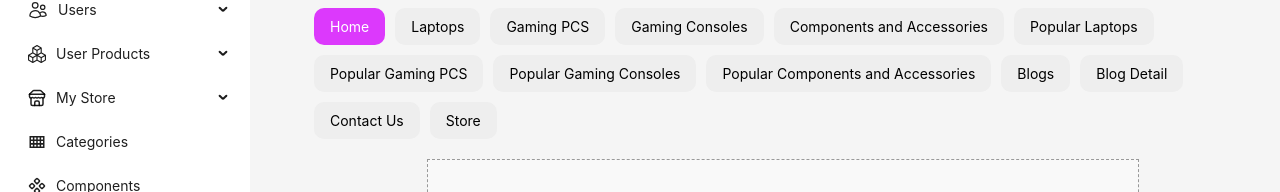
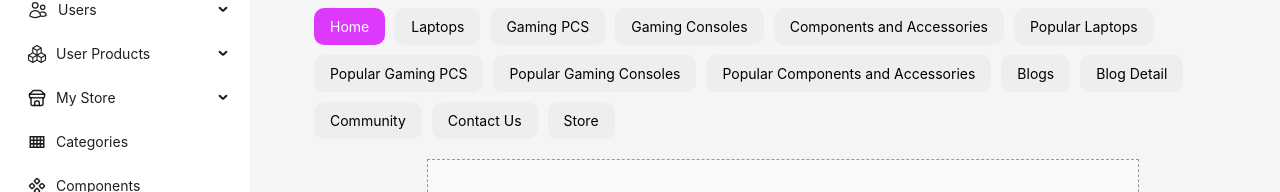
Before and after one commit to macworldgithub/gamer-gizmo-cms-main, a Next.js app: page /admin/Adds in a window 1280 px wide. Shown: the part 122-314 px from the top of the page. Built offline with nearby package versions, Linux system fonts and the light colour scheme; no server answers; sample sign-in values are in the browser's storage.

Commit message:
Community Ads Feature added

```diff
--- a/src/app/admin/Adds/page.tsx
+++ b/src/app/admin/Adds/page.tsx
@@ -78,6 +78,11 @@ const adSlotsByPage = {
     { id: 4, width: "39%", height: "200px" },
   ],
   "Blog Detail": [
+    { id: 1, width: "39%", height: "200px" },
+    { id: 2, width: "39%", height: "200px" },
+    { id: 3, width: "39%", height: "200px" },
+  ],
+  Community: [
     { id: 1, width: "39%", height: "200px" },
     { id: 2, width: "39%", height: "200px" },
     { id: 3, width: "39%", height: "200px" },
```
